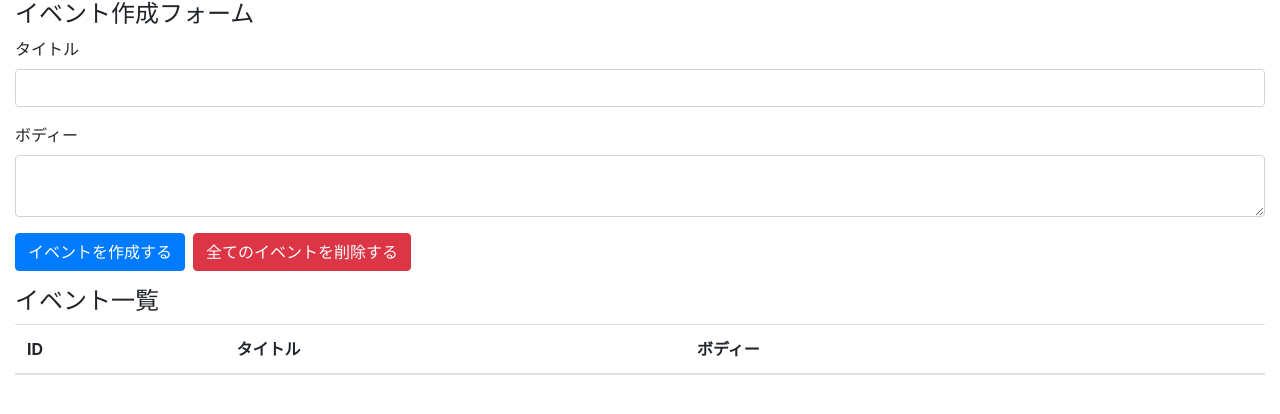
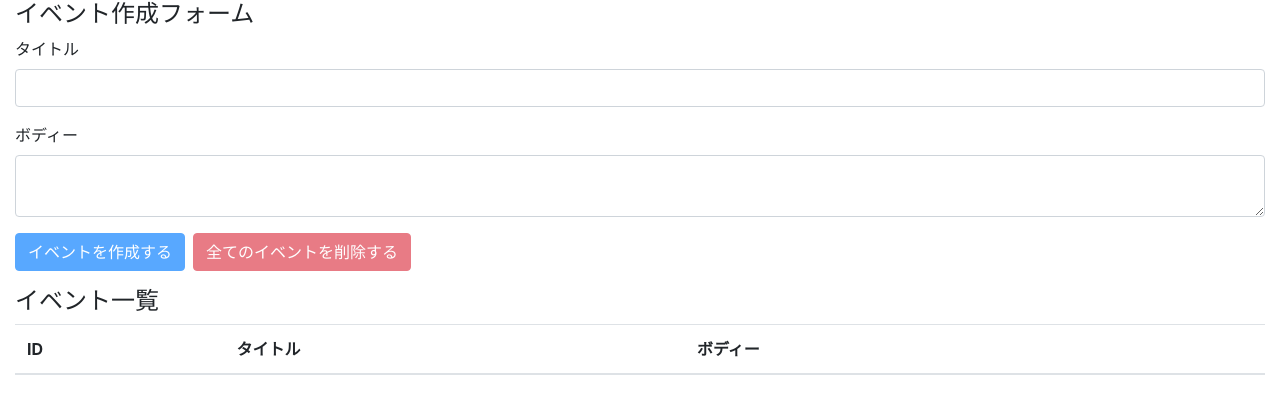
Before and after one commit to YouheiNozaki/react-hooks-101, a React (Create React App) app: page / in a window 1280 px wide. Shown: the top 414 px of the page. Built offline with nearby package versions, Linux system fonts and the light colour scheme.

Commit message:
implement all events deletion feature

```diff
--- a/src/components/App.js
+++ b/src/components/App.js
@@ -21,6 +21,14 @@
     setBody('')
   }
 
+  const deleteAllEvents = e => {
+    e.preventDefault()
+    const result = window.confirm('全てのイベントを本当に削除しても良いですか？')
+    if (result) dispatch({ type: 'DELETE_ALL_EVENTS' })
+  }
+
+  const unCreatable = title === '' || body === ''
+
   return (
     <div className="container-fluid">
       <h4>イベント作成フォーム</h4>
@@ -37,8 +45,8 @@
             onChange={e => setBody(e.target.value)}/>
         </div>
 
-        <button　className="btn btn-primary mb-3" onClick={addEvent}>イベントを作成する</button>
-        <button className="btn btn-danger ml-2 mb-3">全てのイベントを削除する</button>
+        <button　className="btn btn-primary mb-3" onClick={addEvent} disabled={unCreatable}>イベントを作成する</button>
+        <button className="btn btn-danger ml-2 mb-3" onClick={deleteAllEvents} disabled={state.length === 0}>全てのイベントを削除する</button>
       </form>
 
       <h4>イベント一覧</h4>
--- a/src/components/Event.js
+++ b/src/components/Event.js
@@ -3,7 +3,8 @@
 const Event = ({ dispatch, event }) => {
   const id = event.id
   const handleClickDeleteButton = () => {
-    dispatch({ type: 'DELETE_EVENT', id })
+    const result = window.confirm(`イベント(id=${id})を本当に削除してもよろしいですか？`)
+    if (result) dispatch({ type: 'DELETE_EVENT', id })
   }
 
   return (
```
